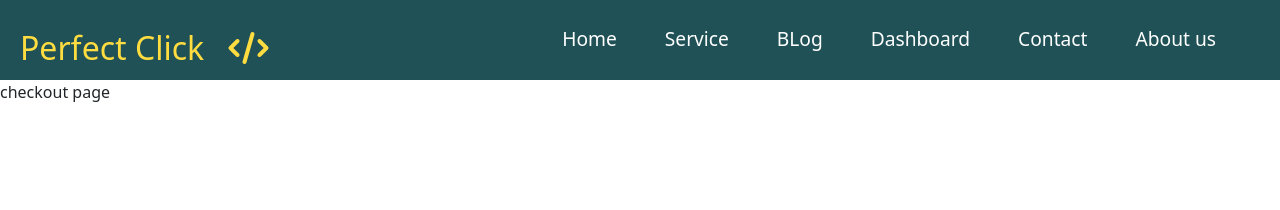
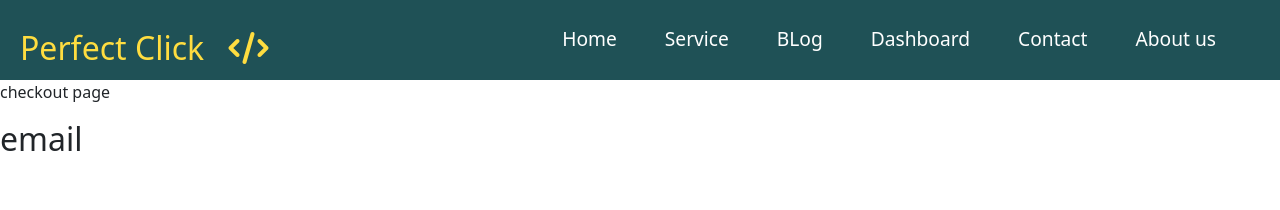
Before and after one commit to samiul-sheikh/perfect-click-client, a React (Create React App) app: page /checkout in a window 1280 px wide. Shown: the top 210 px of the page. Built offline with nearby package versions, Linux system fonts and the light colour scheme.

Commit message:
checkout problem

```diff
--- a/src/Component/Checkout/Checkout.js
+++ b/src/Component/Checkout/Checkout.js
@@ -5,6 +5,7 @@ const Checkout = () => {
     return (
         <div>
             <p>checkout page</p>
+            <h2>email</h2>
         </div>
     );
 };
--- a/src/Component/ServiceInformation/ServiceInformation.js
+++ b/src/Component/ServiceInformation/ServiceInformation.js
@@ -12,7 +12,7 @@ const ServiceInformation = () => {
         fetch('http://localhost:5000/service/' + id)
             .then(res => res.json())
             .then(data => setServiceInfo(data))
-            // console.log(serviceInfo);
+            console.log(serviceInfo);
     }, [id])
 
     return (
```
